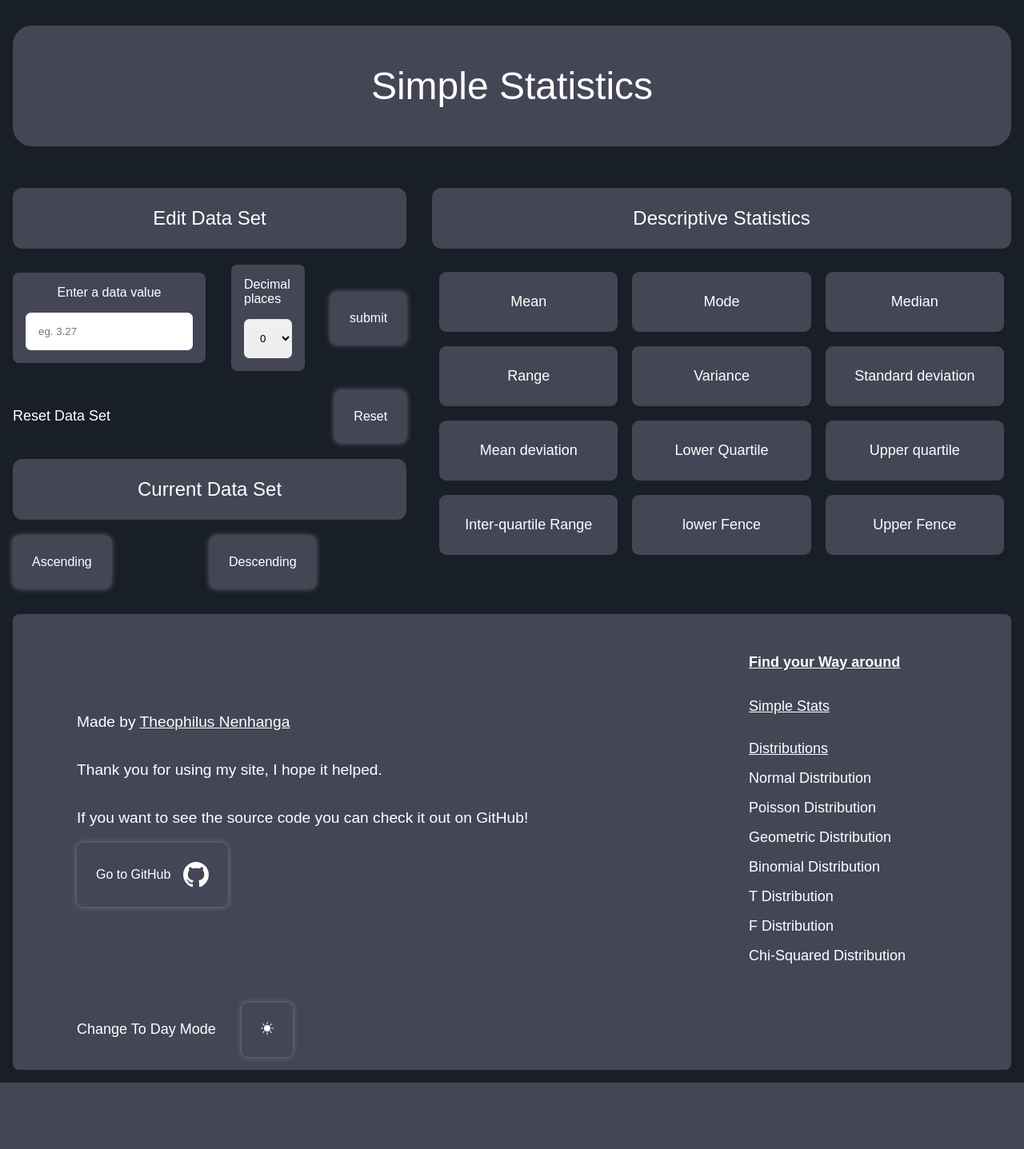
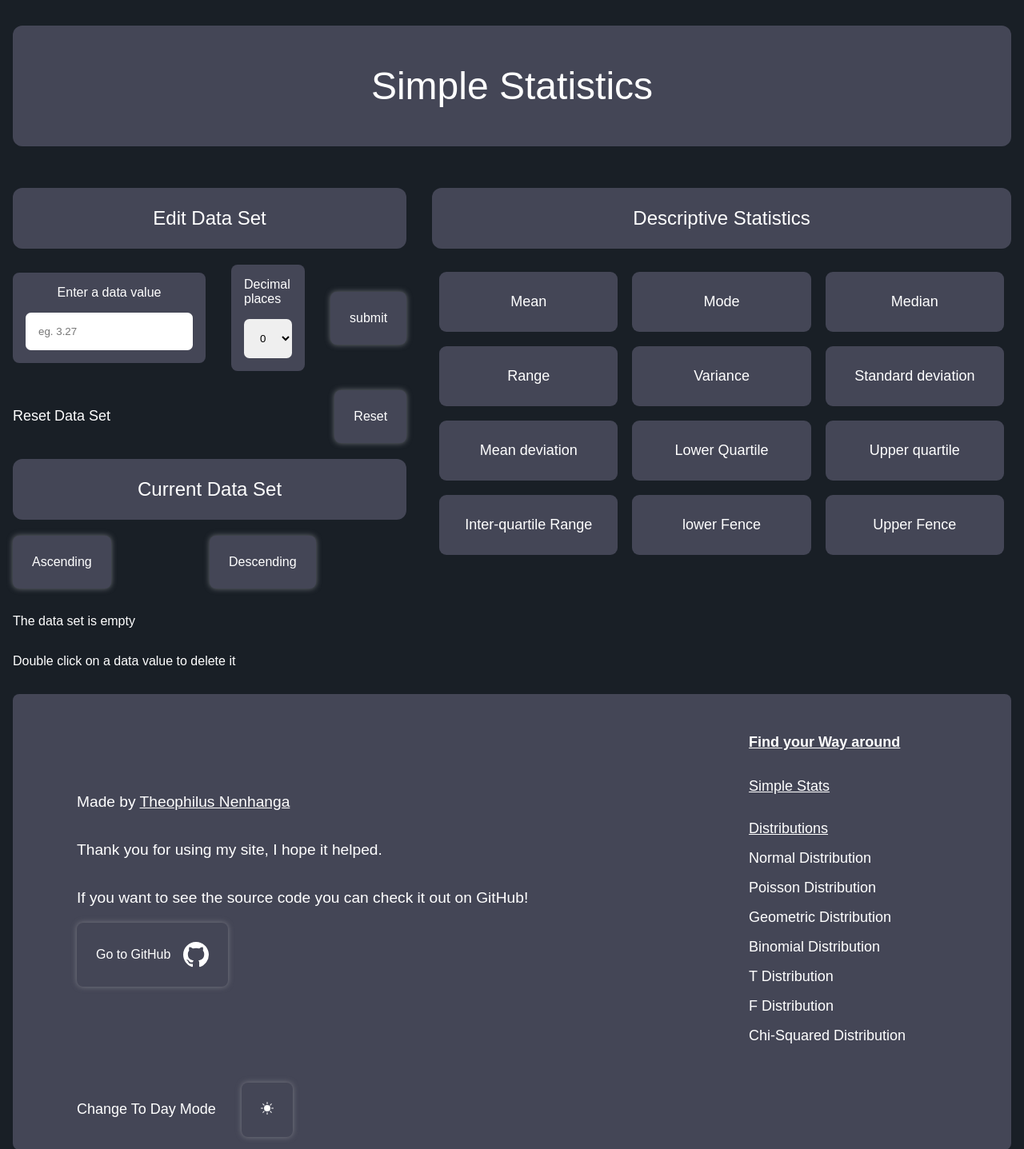
Before and after one commit to TeeEnnEnn/StatisticsHomeworkSite, a Flask app: page /simple in a window 1280 px wide. Shown: the part 114-1551 px from the top of the page at 80% size. Before the commit the page ends 1468 px from the top, so only its background shows below. Run offline with Flask 3, Linux system fonts and the light colour scheme.

Commit message:
Added Sessions
* Added Sessions that will be used for graph images.
* Added dataset to local storage.
* Changed light theme colours.
* Known Issue: Double clicking only deletes the last item not the item that you double clicked on

```diff
--- a/Stats/__init__.py
+++ b/Stats/__init__.py
@@ -3,7 +3,8 @@
 
 def create_app():
     app: Flask = Flask(__name__)
-    app.config["SECRET_KEY"] = "Stats"
+    app.config["SECRET_KEY"] = "328b8608-cbeb-4ec7-af30-067fda3aba95"
+    app.config["SESSION_COOKIE_DURATION"] = None
 
     register_blueprints(app)
 
--- a/Stats/simple/views.py
+++ b/Stats/simple/views.py
@@ -1,18 +1,55 @@
 import numpy as np
-from flask import Blueprint, render_template, jsonify, request
-
+from flask import Blueprint, render_template, jsonify, request, session, flash
+import secrets
+import pendulum
+# moved datetime -> pendulum; because "TypeError: can't subtract offset-naive and offset-aware datetimes" inexplicably
 
 from Stats.simple.utils import Calculator
 
 simple = Blueprint("simple", __name__)
 
+# using a set because sets do not allow duplicates
+active_tokens = set()
 
-@simple.route("/simple", methods=["GET"])
+
+@simple.before_request
+def before_request():
+	if "user_token" not in session:
+		session["user_token"] = generate_unique_token()
+		session["last_activity"] = pendulum.now()
+		active_tokens.add(session["user_token"])
+
+	if pendulum.now() - session["last_activity"] >= pendulum.duration(seconds=7200):
+		active_tokens.remove(session["user_token"])
+		delete_graphs(session["user_token"])
+		session.pop("user_token")
+		session.pop("last_activity")
+		flash("""
+		Your session has ended.
+		Your graphs have been deleted.
+		Reload a page to get a new session
+		""", "warning")
+
+	session["last_activity"] = pendulum.now()
+
+
+def delete_graphs(user_token: str):
+	pass
+
+
+def generate_unique_token() -> str:
+	while True:
+		token = secrets.token_hex(16)
+		if token not in active_tokens:
+			return token
+
+
+@simple.get("/simple")
 def home():
 	return render_template("simple_home.html")
 
 
-@simple.route("/simple/calculate", methods=["POST"])
+@simple.post("/simple/calculate")
 def calculate():
 	try:
 		data = request.json
--- a/Stats/static/index.js
+++ b/Stats/static/index.js
@@ -77,10 +77,10 @@
         document.documentElement.style.setProperty("--text-color", "white");
         document.documentElement.style.setProperty("--background-color-transparent", "rgba(12, 31, 38, 0.85)")
     } else {  // Light theme colors
-        document.documentElement.style.setProperty("--background-color", "rgb(251, 251, 251)");
-        document.documentElement.style.setProperty("--bubble-color", "#a9d5ff");
-        document.documentElement.style.setProperty("--shadow", "0 0 10px 2px rgb(25 0 255 / 75%)");
+        document.documentElement.style.setProperty("--background-color", "rgb(231, 231, 231)");
+        document.documentElement.style.setProperty("--bubble-color", "#c5cccc");
+        document.documentElement.style.setProperty("--shadow", "0 0 10px 2px rgba(94, 94, 94, 0.75)");
         document.documentElement.style.setProperty("--text-color", "black");
-        document.documentElement.style.setProperty("--background-color-transparent", "rgb(251, 251, 251, 0.85)");
+        document.documentElement.style.setProperty("--background-color-transparent", "rgb(215, 215, 215, 0.85)");
     }
 }
--- a/Stats/static/simpleStats.js
+++ b/Stats/static/simpleStats.js
@@ -1,7 +1,34 @@
 document.addEventListener("DOMContentLoaded", function () {
-    let dataset = [];
+    let dataset = JSON.parse(localStorage.getItem("dataset")) ?? [];
     let dataGrid = document.getElementById("data-grid");
     let rounding;
+
+    if (dataset) {
+        if (dataset.length !== 0) {
+            dataGrid.innerHTML = "";
+            dataGrid.style.display = "grid";
+            dataset.forEach((value, index) => {
+                const pElement = document.createElement("p");
+                pElement.className = "data-value center";
+                pElement.id = `value-${index}`;
+                pElement.textContent = value;
+                pElement.addEventListener("dblclick", function () {
+                    dataGrid.removeChild(pElement);
+                    let myIndex = dataset.indexOf(pElement.textContent);
+                    dataset.splice(myIndex, 1);
+                    updateUI();
+                });
+                dataGrid.appendChild(pElement);
+            });
+        } else {
+            dataGrid.innerHTML = "";
+            dataGrid.style.display = "block";
+            let emptyP = document.createElement("p");
+            emptyP.textContent = "The data set is empty";
+            dataGrid.appendChild(emptyP);
+        }
+    }
+
 
     async function updateUI() {
         if (dataset.length !== 0) {
@@ -21,20 +48,22 @@
                 dataGrid.appendChild(pElement);
             });
             await sendForCalculation(dataset);
+            localStorage.setItem("dataset", JSON.stringify(dataset))
         } else {
             dataGrid.innerHTML = "";
             dataGrid.style.display = "block";
             let emptyP = document.createElement("p");
             emptyP.textContent = "The data set is empty";
             dataGrid.appendChild(emptyP);
+            await sendForCalculation(dataset);
         }
     }
 
     function sendForCalculation(dataset) {
         fetch("/simple/calculate", {
             method: "POST",
-            headers: {"Content-Type": "application/json"},
-            body: JSON.stringify({dataset: dataset})
+            headers: { "Content-Type": "application/json" },
+            body: JSON.stringify({ dataset: dataset })
         }).then((response) => {
             if (!response.ok) {
                 throw new Error(`HTTP error. Status: ${response.status}`);
@@ -45,8 +74,8 @@
                 if (data.message === "error") throw new Error(`Internal Server Error. Error: ${data.error}`);
                 updateResults(data.result);
             }).catch((error) => {
-            console.error(error);
-        })
+                console.error(error);
+            })
     }
 
     function updateResults(results) {
@@ -70,13 +99,19 @@
         let formData = new FormData(simpleForm)
         rounding = formData.get("rounding");
         let value = formData.get("value");
-        dataset.push(value);
+        dataset.push(Number(value));
         await updateUI();
     });
 
     let ascending = document.getElementById("ascending-button");
     let descending = document.getElementById("descending-button");
     let reset = document.getElementById("reset-data");
+    let roundingDropdown = document.getElementById("rounding");
+
+    roundingDropdown.addEventListener("change", async function () {
+        rounding = roundingDropdown.options[roundingDropdown.selectedIndex].text;
+        await updateUI();
+    });
 
     ascending.addEventListener("click", async function () {
         dataset.sort((a, b) => a - b);
@@ -90,6 +125,7 @@
 
     reset.addEventListener("click", async function () {
         dataset = [];
+        localStorage.setItem("dataset", JSON.stringify(dataset));
         await updateUI();
     });
 
--- a/Stats/static/styles.css
+++ b/Stats/static/styles.css
@@ -1,9 +1,9 @@
 :root {
-    --background-color: rgb(251 251 251);
-    --bubble-color: #a9d5ff;
-    --shadow: 0 0 10px 2px rgb(25 0 255 / 75%);
+    --background-color: rgb(231, 231, 231);
+    --bubble-color: #c5cccc;
+    --shadow: 0 0 10px 2px rgba(94, 94, 94, 0.75);
     --text-color: black;
-    --background-color-transparent: rgb(255, 241, 225, 0.85);
+    --background-color-transparent: rgba(215, 215, 215, 0.85);
     --border-radius: 0.5em;
     --spacing: 1em;
 }
@@ -59,7 +59,7 @@
     background-color: var(--bubble-color);
     padding: 1em;
     font-size: 3em;
-    border-radius: var(--border-radius);
+    border-radius: calc(var(--border-radius) - 0.25em);
     text-align: center;
 }
 
@@ -308,7 +308,7 @@
 
 .function-grid {
     display: grid;
-    grid-template-columns: 1fr 1fr 1fr;
+    grid-template-columns: 1fr 1fr;
     gap: 4em;
 }
 
--- a/Stats/templates/base.html
+++ b/Stats/templates/base.html
@@ -60,6 +60,16 @@
     </div>
 </div>
 
+{% with messages = get_flashed_messages() %}
+	{% if messages %}
+		<ul class="flash-messages">
+            {% for message in messages %}
+            	<li class="flash-message">{{ message }}</li>
+            {% endfor %}
+        </ul>
+	{% endif %}
+{% endwith %}
+
 {% block body %}{% endblock body %}
 <div class="container">
     <footer class="footer">
--- a/Stats/templates/simple_home.html
+++ b/Stats/templates/simple_home.html
@@ -52,6 +52,7 @@
 
                 <div id="data-grid" class="data-set-grid">
                 </div>
+                <p>Double click on a data value to delete it</p>
             </div>
 
             <div class="descriptive-statistics">
```
